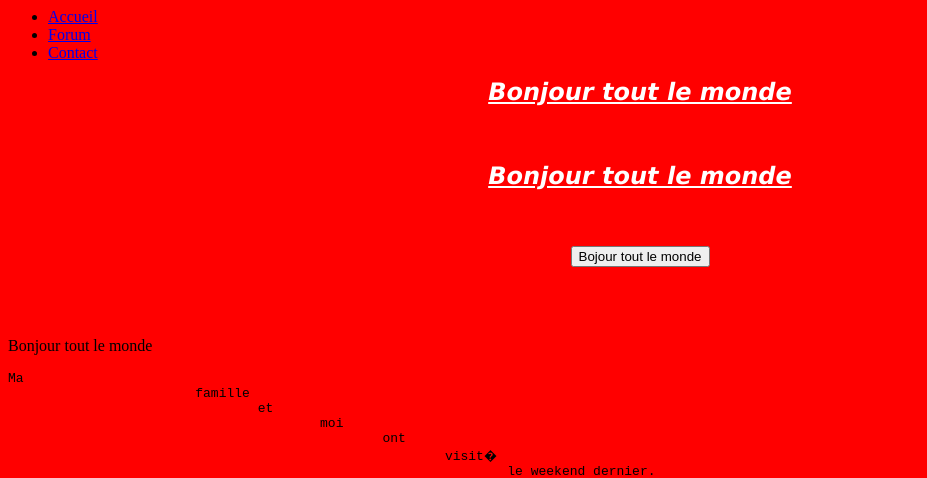
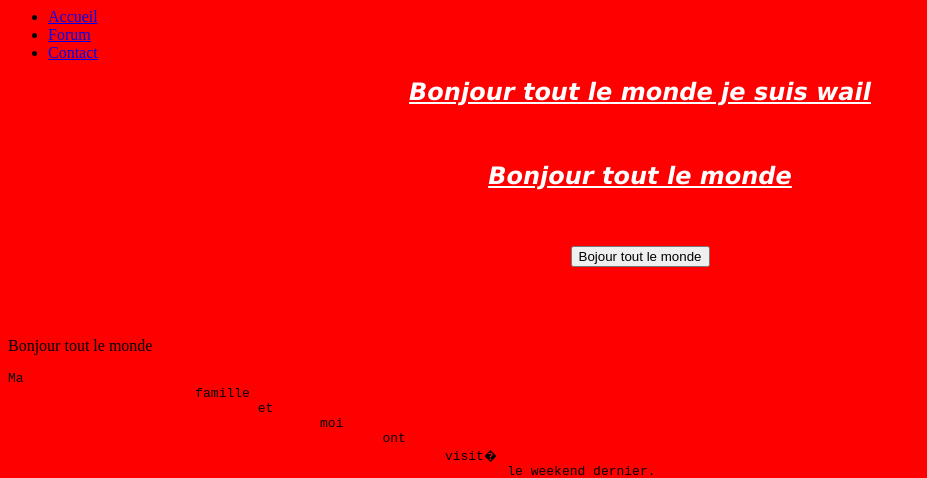
Before and after one commit to WailRh/wail, a plain HTML site: page Cours/Example/Page2.html in a window 1280 px wide. Shown: the top 478 px of the page, without its empty margins (0-927 px from the left). Drawn offline with Linux system fonts and the light colour scheme.

Commit message:
Update Page2.html

```diff
--- a/Cours/Example/Page2.html
+++ b/Cours/Example/Page2.html
@@ -42,7 +42,7 @@
 			</nav>
 
 			<center id="XXX">
-				<font>Bonjour tout le monde</font>
+				<font>Bonjour tout le monde je suis wail</font>
 				<br /><br /><br />
 				Bonjour tout le monde
 				<br /><br /><br />
```
